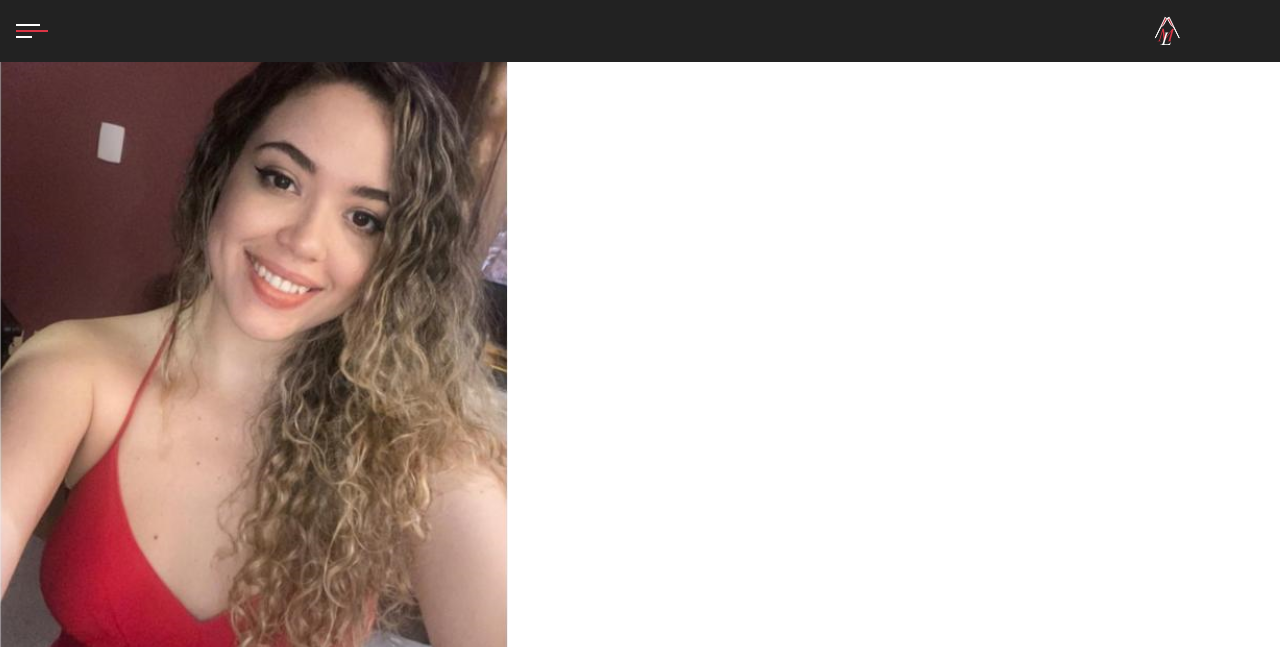
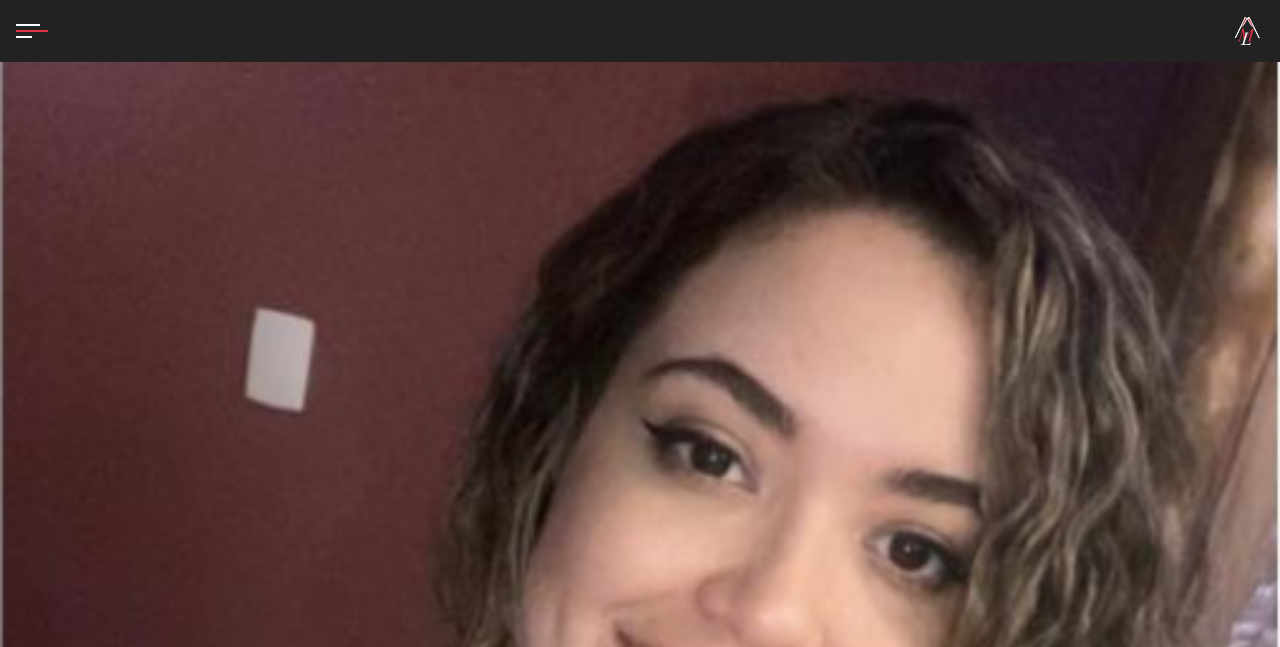
Before and after one commit to gtenorio1995/portfolio-livia, a website: page index.html in a window 1280 px wide. Shown: the top 647 px of the page. Drawn offline with nearby package versions, Linux system fonts and the light colour scheme.

Commit message:
fix: correcao

```diff
--- a/src/assets/styles/components/header.scss
+++ b/src/assets/styles/components/header.scss
@@ -10,6 +10,7 @@
 // ___________________________________________________________________________//
 header {
     width: 100%;
+    min-width: 320px;
     background-color: variables.$grayDark;
     position: fixed;
     z-index: 10;
--- a/src/assets/styles/components/main.scss
+++ b/src/assets/styles/components/main.scss
@@ -1,3 +1,15 @@
->.container {
-    flex-direction: column;
+main {
+    .hero {
+        width: 100%;
+
+        img {
+            width: 100%;
+            object-position: top;
+            object-fit: cover;
+        }
+    }
+
+    >.container {
+        flex-direction: column;
+    }
 }
--- a/src/assets/styles/config/reset.scss
+++ b/src/assets/styles/config/reset.scss
@@ -37,7 +37,6 @@ li {
 .container {
     min-width: 320px;
     width: 100%;
-    max-width: 1200px;
     padding: 0 converter(16);
 
     display: flex;
```
Also changed, not shown: build/styles/global.css, 1 other file.
